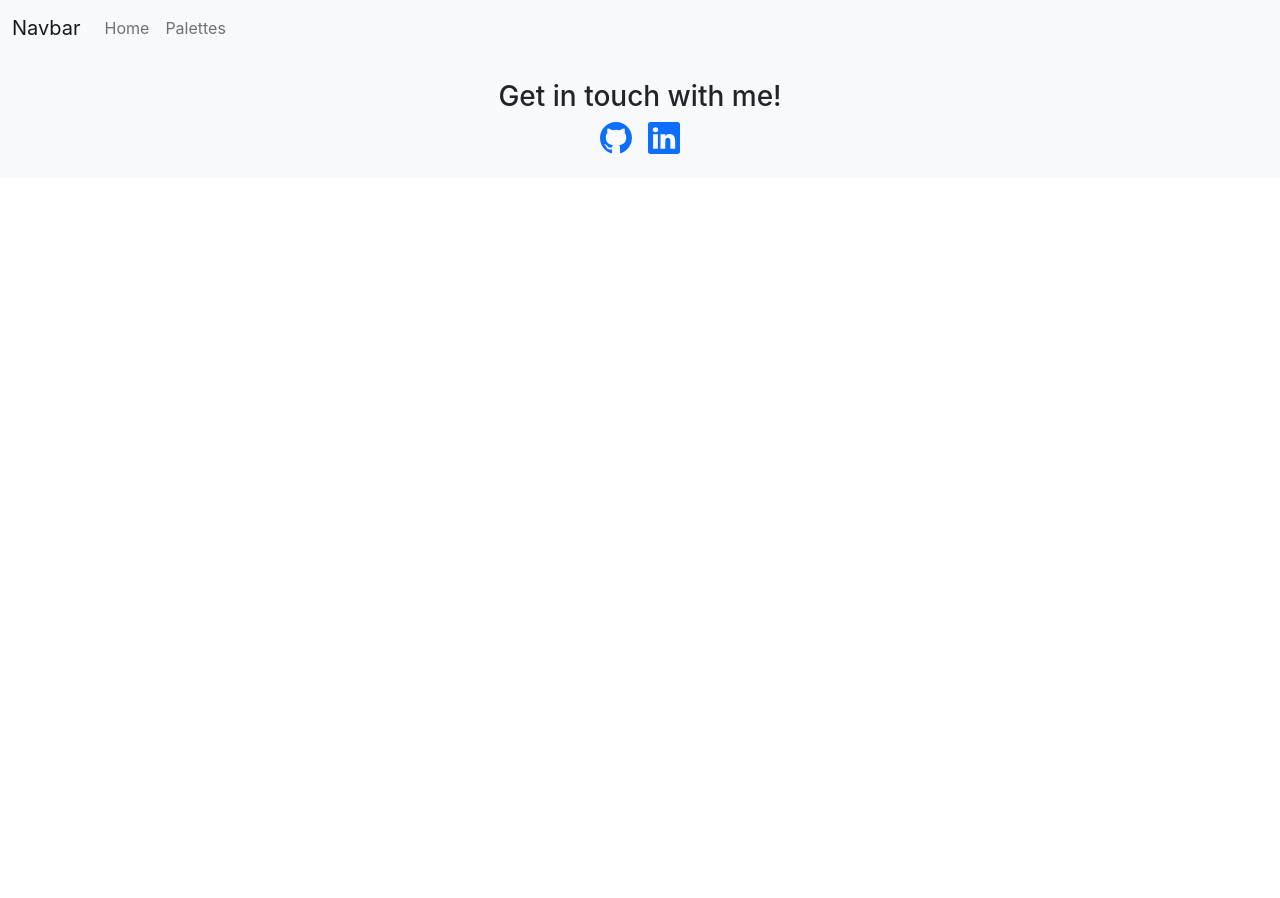
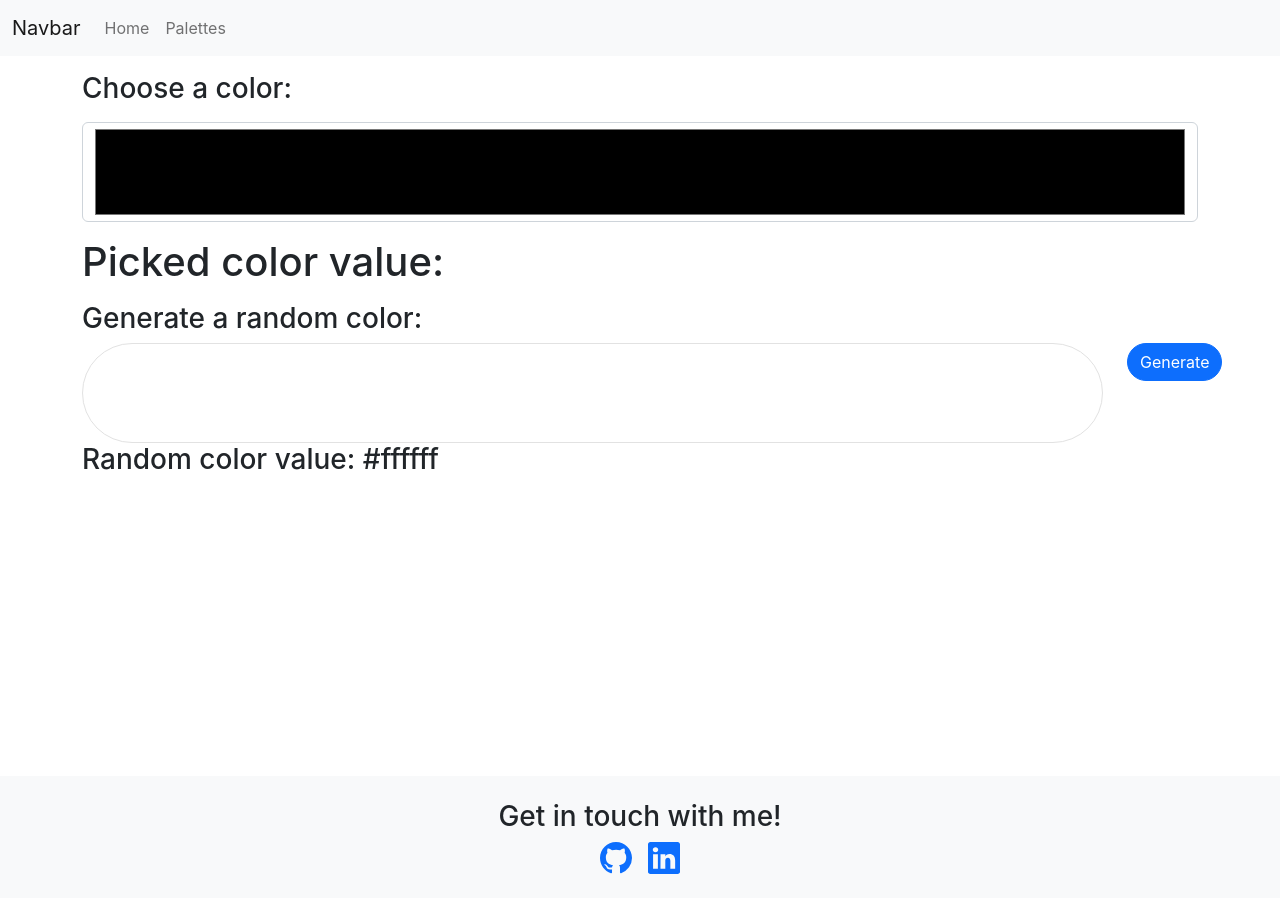
Before and after one commit to milijan00/colorpicker, a React (Create React App) app: page / in a window 1280 px wide. Before the commit the page ends 800 px from the top, so only its background shows below. Built offline with nearby package versions, Linux system fonts and the light colour scheme.

Commit message:
Home page added.

```diff
--- a/src/App.js
+++ b/src/App.js
@@ -3,63 +3,17 @@ import Navigation from './features/navigation/Navigation';
 import Footer from './features/footer/Footer';
 import './App.css';
 import { Route, Routes } from 'react-router-dom';
+import Home from './features/home/Home';
 function App() {
   return (
     <>
       <Navigation/>
         <Routes>
-          <Route path="/" element=""/>
+          <Route path="/" element={<Home/>}/>
           <Route path="/palettes" element=""/>
           </Routes>
       <Footer/>
     </>
-    // <div className="App">
-    //   <header className="App-header">
-    //     <img src={logo} className="App-logo" alt="logo" />
-    //     <Counter />
-    //     <p>
-    //       Edit <code>src/App.js</code> and save to reload.
-    //     </p>
-    //     <span>
-    //       <span>Learn </span>
-    //       <a
-    //         className="App-link"
-    //         href="https://reactjs.org/"
-    //         target="_blank"
-    //         rel="noopener noreferrer"
-    //       >
-    //         React
-    //       </a>
-    //       <span>, </span>
-    //       <a
-    //         className="App-link"
-    //         href="https://redux.js.org/"
-    //         target="_blank"
-    //         rel="noopener noreferrer"
-    //       >
-    //         Redux
-    //       </a>
-    //       <span>, </span>
-    //       <a
-    //         className="App-link"
-    //         href="https://redux-toolkit.js.org/"
-    //         target="_blank"
-    //         rel="noopener noreferrer"
-    //       >
-    //         Redux Toolkit
-    //       </a>
-    //       ,<span> and </span>
-    //       <a
-    //         className="App-link"
-    //         href="https://react-redux.js.org/"
-    //         target="_blank"
-    //         rel="noopener noreferrer"
-    //       >
-    //         React Redux
-    //       </a>
-    //     </span>
-    //   </header>
-    // </div>
   );
 }
 
--- a/src/app/store.js
+++ b/src/app/store.js
@@ -1,9 +1,11 @@
 import { configureStore } from '@reduxjs/toolkit';
 import counterReducer from '../features/counter/counterSlice';
 import { navigationReducer } from '../features/navigation/navigationSlice';
+import { homeReducer } from '../features/home/homeSlice';
 export const store = configureStore({
   reducer: {
     counter: counterReducer,
-    navigation: navigationReducer
+    navigation: navigationReducer,
+    home : homeReducer
   },
 });
--- /dev/null
+++ b/src/features/home/Home.js
@@ -0,0 +1,44 @@
+import React from "react";
+import { useSelector, useDispatch } from "react-redux";
+import { homeActions } from "./homeSlice";
+
+export default function Home(){
+	const randomColor = useSelector(state=> state.home.randomColor);
+	const pickedColor = useSelector(state=>state.home.pickedColor);
+	const dispatch = useDispatch();
+	return (
+		<section className="container mx-auto py-3 vh90">
+			<article className="mb-3">
+				<h3>Choose a color:</h3>
+			</article>
+			<article>
+				<form name="pickColorForm" method="POST" action="#">
+					<article className="mb-3">
+						<input type="color" className="form-control " id="colorpicker" onChange={(e)=>{dispatch(homeActions.colorChanged(e.target.value))}} />
+					</article>
+					<article className="mb-3" >
+						<h1>Picked color value: {pickedColor}</h1>
+					</article>
+				</form>
+			</article>
+			<article>
+				<h3>Generate a random color:</h3>
+			</article>
+			<article>
+				<form method="POST" name="randomColorForm" action="#">
+					<section className="row ">
+						<article className="col-8 col-md-11">
+							<div className="rounded-border bar" style={{backgroundColor:randomColor}}></div>
+						</article>
+						<article className="col-3 col-md-1">
+							<input type="button" value="Generate" className="btn btn-primary" onClick={(e)=>{dispatch(homeActions.onGenerateButtonClicked())}} />
+						</article>
+						<article className="col-12">
+							<h3>Random color value: {randomColor}</h3>
+						</article>
+					</section>
+				</form>
+			</article>
+		</section>
+	);
+}
--- /dev/null
+++ b/src/features/home/homeSlice.js
@@ -0,0 +1,41 @@
+import { createSlice } from "@reduxjs/toolkit";
+
+const homeSlice = createSlice({
+	name : "home",
+	initialState : {
+		randomColor : "#ffffff",
+		pickedColor: ""
+	},
+	reducers : {
+		colorChanged(state, action){
+			state.pickedColor = action.payload;
+		},
+		onGenerateButtonClicked(state){
+			state.randomColor = getColorHex();
+		}
+	}
+});
+
+export const homeActions = homeSlice.actions;
+export const homeReducer = homeSlice.reducer;
+
+function getRandomHex(){
+	const number =  Math.floor(Math.random() * 10) + 5;
+	switch(number){
+		case 10: return "a";
+		case 11 : return "b";
+		case 12 : return "c";
+		case 13 : return "d";
+		case 14 : return "e";
+		case 15: return "f";
+		default : return number;
+	}
+}
+
+function getColorHex(){
+	let color = "#";
+	for(let i = 0; i < 6; i++){
+		color += getRandomHex();
+	}
+	return color;
+}
--- a/src/index.css
+++ b/src/index.css
@@ -11,3 +11,19 @@ code {
   font-family: source-code-pro, Menlo, Monaco, Consolas, 'Courier New',
     monospace;
 }
+
+input[type="color"], .bar {
+  height: 100px;
+}
+
+.vh90{
+  height: 90vh;
+}
+.rounded-border, .bar, .btn {
+  border-radius: 50px;
+}
+
+.bar{
+  width: 100%;
+  border : 1px solid #e2e2e2;
+}
```
